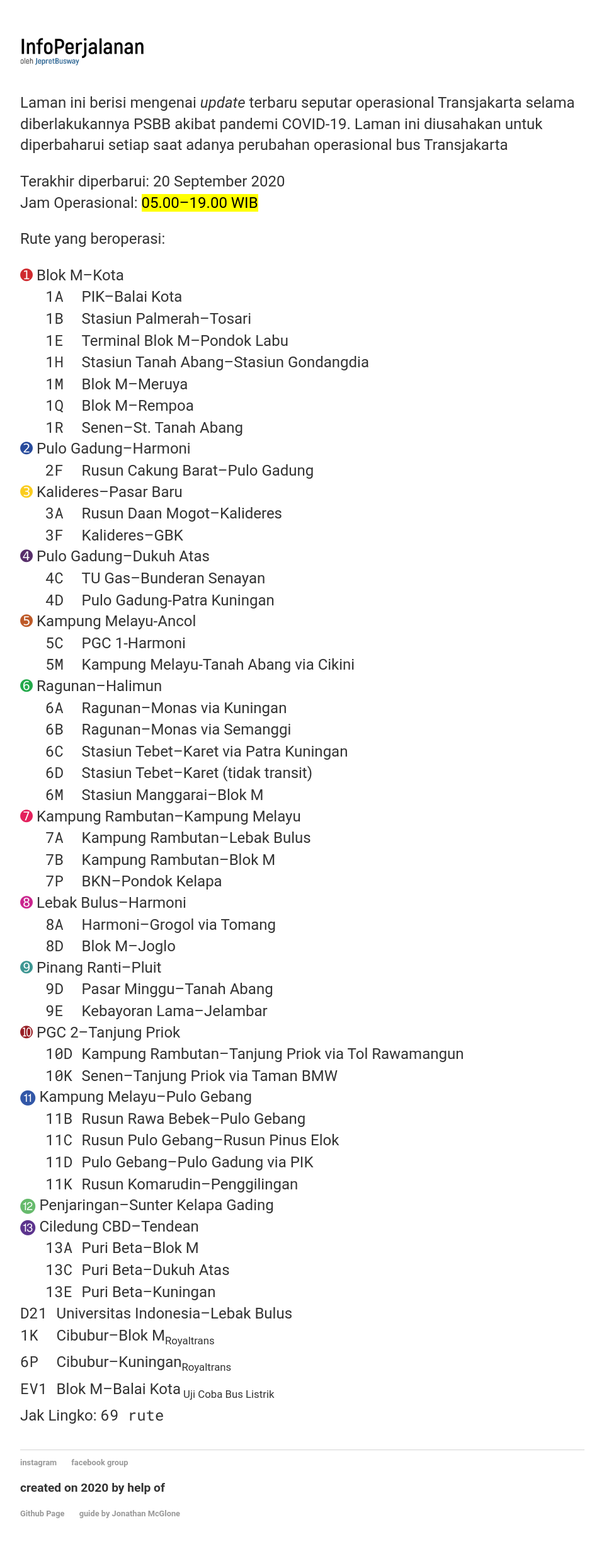
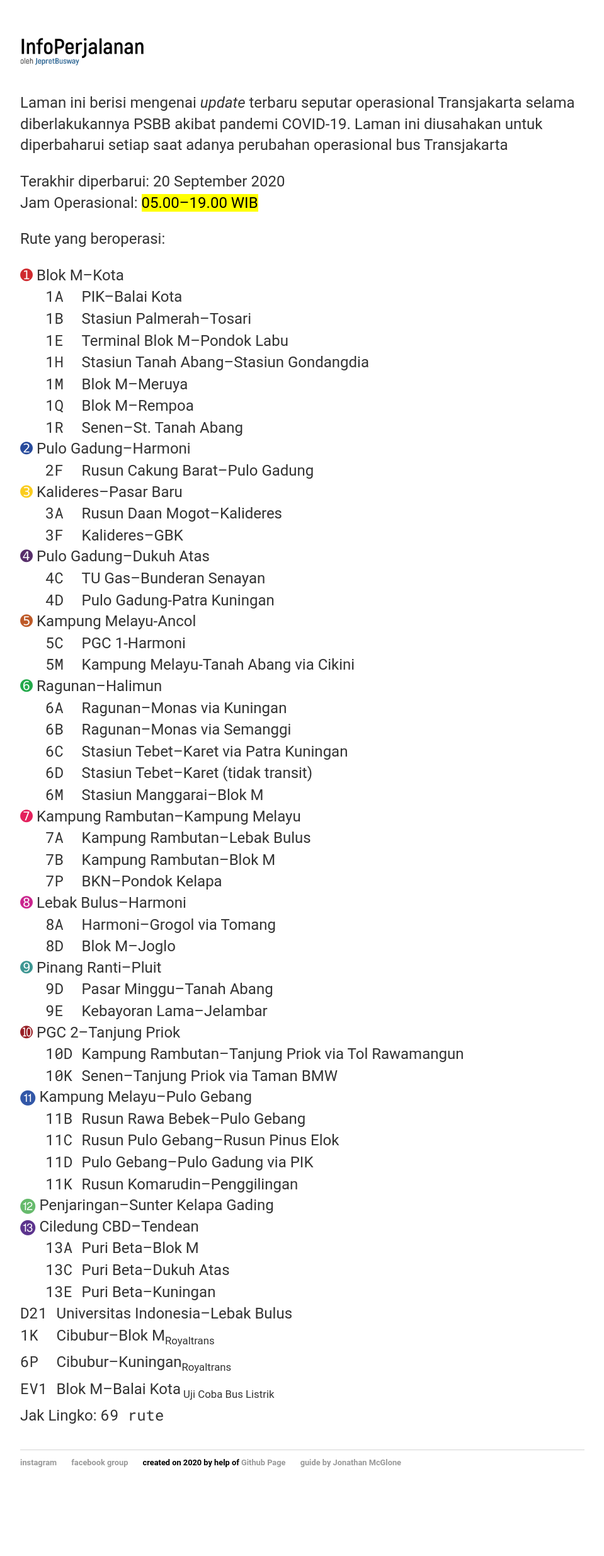
Before and after one commit to jepbusway/InfoPerjalanan2, a Jekyll site: the page built from index.html, in a window 1280 px wide. Shown: the whole page at 63% size, without its empty margins (160-1119 px from the left). Built offline with Jekyll 4.4.1, drawn with Linux system fonts in a browser that asks for light colours; after the commit the page ends 2389 px from its top, so only the background shows below that.

```diff
--- a/_layouts/default.html
+++ b/_layouts/default.html
@@ -14,7 +14,7 @@
     		<ul>
         		<li><a href="https://www.instagram.com/jepretbusway">instagram</a></li>
         		<li><a href="https://www.facebook.com/groups/464144743790643">facebook group</a></li>
-			<p> created on 2020 by help of <li><a href="http://jmcglone.com/guides/github-pages/">Github Page</li> guide by Jonathan McGlone</p>
+			created on 2020 by help of <li><a href="http://jmcglone.com/guides/github-pages/">Github Page</li> guide by Jonathan McGlone
 		</ul>
 		</footer>
 	</body>
```
